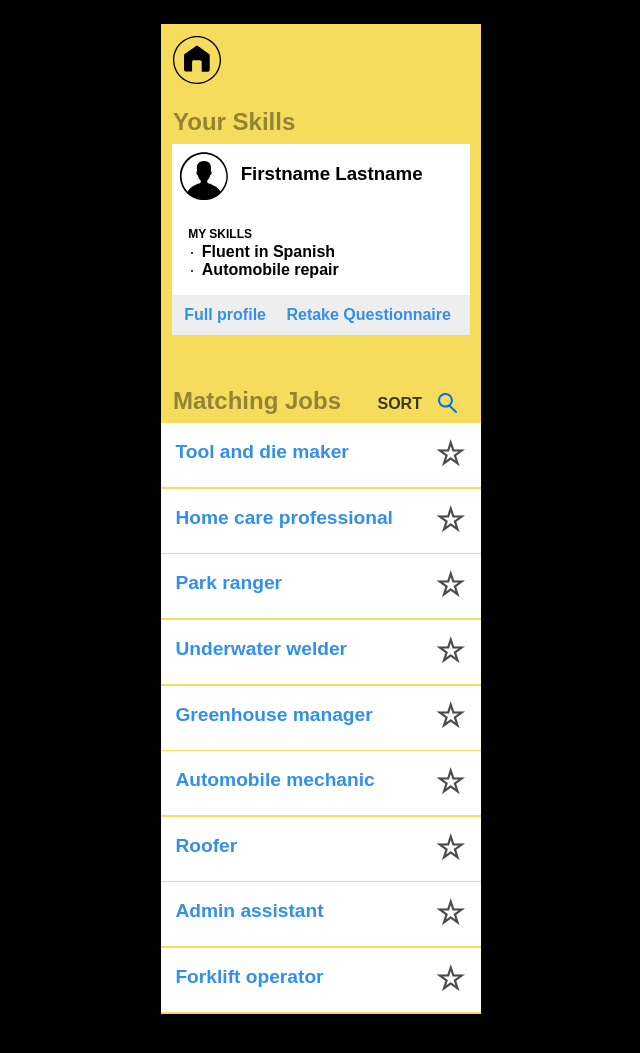
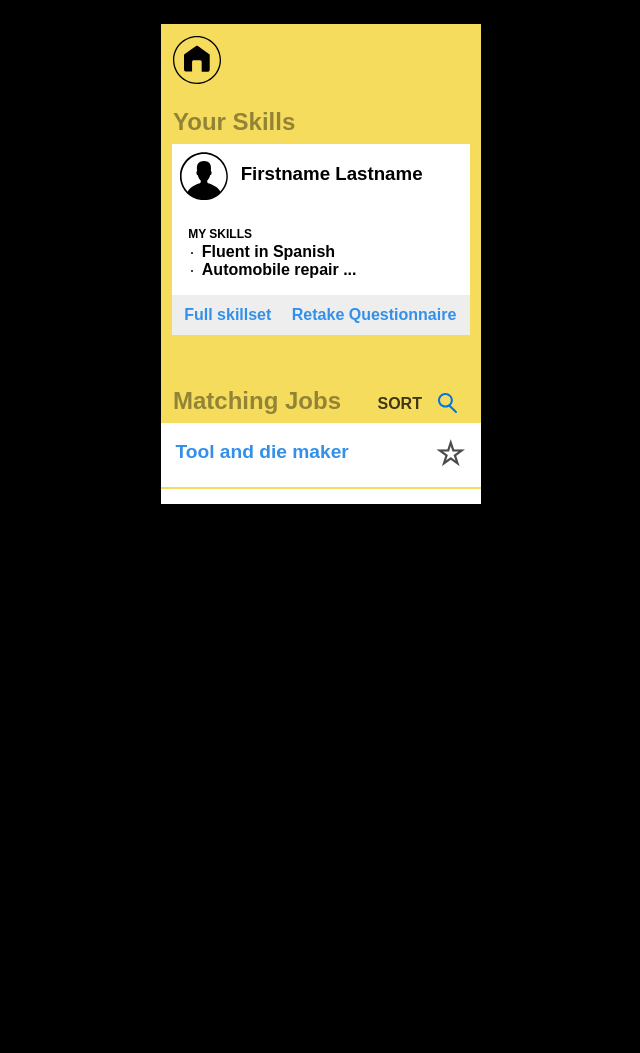
Before and after one commit to aliyarahman/theres-a-job-for-that, a Flask app: page /myjobs in a window 1280 px wide. Shown: the top 1053 px of the page, without its empty margins (319-959 px from the left). Run offline with Flask 2, Linux system fonts and the light colour scheme; parts of the project's set-up code (start-up, migrations or seed data) failed here and were passed over.

Commit message:
Fixed scrollbar on jobsview page

```diff
--- a/app/static/phone_responsive.css
+++ b/app/static/phone_responsive.css
@@ -1,5 +1,5 @@
 /* Base */
-body		{background-color: black; width: 320px; height: 480px; margin:auto; overflow: scroll;}
+body		{background-color: black; width: 320px; height: 480px; margin:auto;}
 .content 	{padding: 0em;
 			font-family: Arial;
 			font-weight: bold;
@@ -98,7 +98,9 @@ input[type="text"]	{background-color: #EEEEEE;
 
 /* Matching screen */
 .match_div	{background-color: #F6DC5C; color: white;
-			width: 320px; position: fixed; top:1.5em; text-align: center;}
+			width: 320px; height: 480px;
+			position: fixed; top:1.5em; text-align: center;
+			overflow: scroll;}
 .match_wait_div {background-color: #F6DC5C; color: white;
 			width: 320px; height: 480px; position: fixed; top:1.5em; text-align: center;}
 .centered_message	{margin: 8em 1em 1em 1em;}
@@ -108,7 +110,6 @@ input[type="text"]	{background-color: #EEEEEE;
 /* Myjobs screen */
 .match_header	{text-align: left;}
 #match_home		{height: 3em; margin: 0.75em; margin-bottom: 0em;}
-
 .profile_box .section_title, .job_box .section_title	{text-align: left;
 			color: black; margin-left: 0.75em; margin-bottom: -0.75em;}
 .section_title h2	{opacity: 0.4;}
@@ -125,17 +126,21 @@ input[type="text"]	{background-color: #EEEEEE;
 .skill_list li span	{font-size: 2em; vertical-align: middle;}
 #retake a		{font-weight: bold; color: #3390E9; margin-left: 1em;}
 #user			{width: 3em; margin: 0.5em; display: inline-block; vertical-align: top;}
+.job_holder		{overflow: scroll; -ms-overflow-style: none;}
 
 .job_box h2, .job_box_options	{display: inline-block;}
 .job_box_options	{margin-left: 2em;}
 #sort	{opacity: 0.75;}
 #search_glass	{width: 1.2em; vertical-align: bottom; margin-left: 1em;}
+
 .job_listing			{width: 100%; text-align: left;
 						background-color: white; height: 4em; margin-bottom: 0.1em;}
 .job_title {color: #3390E9; font-size: 1.2em; line-height: 3em; margin-left: 0.75em;
 				width: 80%; display: inline-block;}
+#star	{color: black; opacity: 0.7; display:inline-block; font-size: 2em; vertical-align: middle}
 
-#star	{color: black; opacity: 0.7; display:inline-block; font-size: 2em; vertical-align: middle}
+
+
 
 
 /* Job view */
@@ -157,3 +162,7 @@ input[type="text"]	{background-color: #EEEEEE;
 							color: white; background-color: black; opacity: 0.7;
 							font-size: 0.8em; font-weight: normal; display: inline-block;
 							margin:0.6em;}
+
+
+
+::-webkit-scrollbar {width:0px; height:0px};
--- a/app/templates/myjobs.html
+++ b/app/templates/myjobs.html
@@ -17,12 +17,12 @@
 			<div class="skill_list"><span id="myskills">MY SKILLS</span>
 				<ul>
 					<li><span>Fluent in Spanish</span></li>
-					<li><span>Automobile repair</span></li>
+					<li><span>Automobile repair ...</span></li>
 				</ul>
 			</div>
 
 			<div class="profile_footer">
-				<span>Full profile</span>
+				<span>Full skillset</span>
 				<span id="retake"><a href='{{ url_for('index') }}'>Retake Questionnaire</a></span>
 			</div>
 		</div>
@@ -36,12 +36,15 @@
 			<div class="job_box_options"><span id="sort">SORT</span><img id="search_glass" src="{{ url_for('static', filename='SearchGlass.svg') }}"></div>
 		</div>
 
+		<div class="job_holder">
 		{% for job in jobs %}
-		<div class="job_listing" onClick="location.href='{{ url_for('jobView', id=job.id) }}'">		<div class="job_title" onClick="location.href='{{ url_for('jobView', id=job.id) }}'">{{job.title}}</div>
-			<div id="star">&#9734</div>
+			<div class="job_listing" onClick="location.href='{{ url_for('jobView', id=job.id) }}'">
+				<div class="job_title" onClick="location.href='{{ url_for('jobView', id=job.id) }}'">{{job.title}}</div>
+				<div id="star">&#9734</div>
+			</div>
+
+		{% endfor %}
 		</div>
-		{% endfor %}
-
 	</div>
 
 
```
